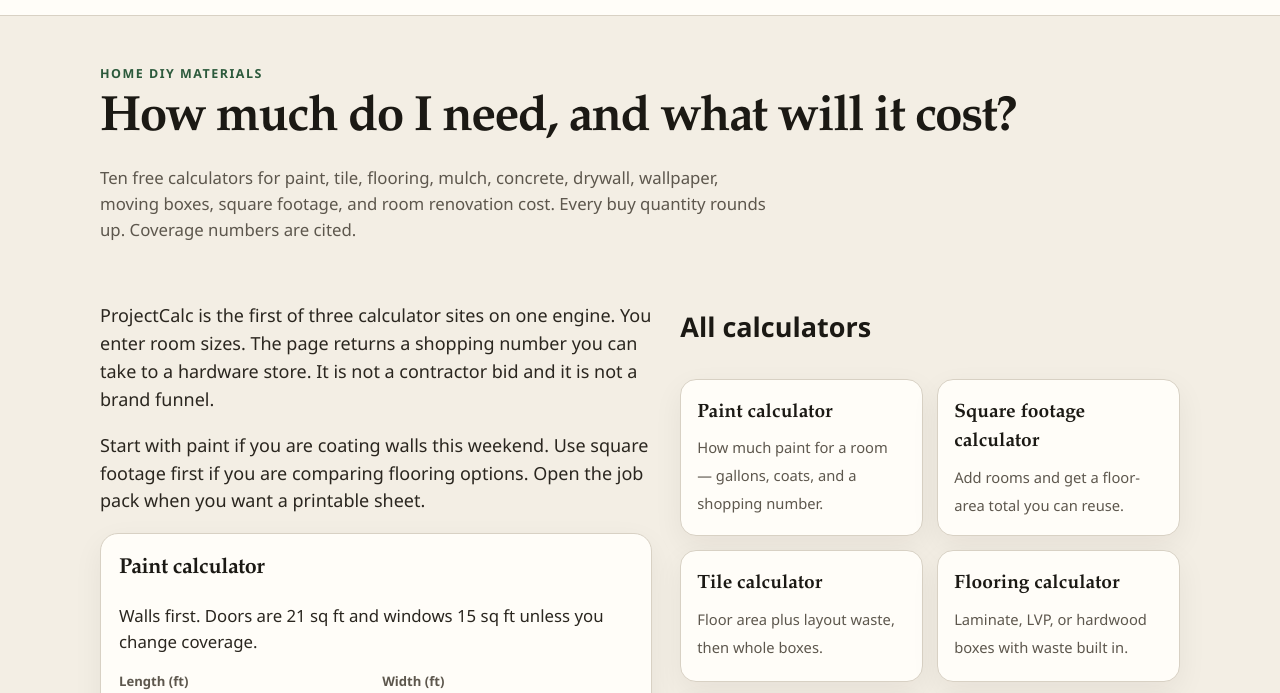
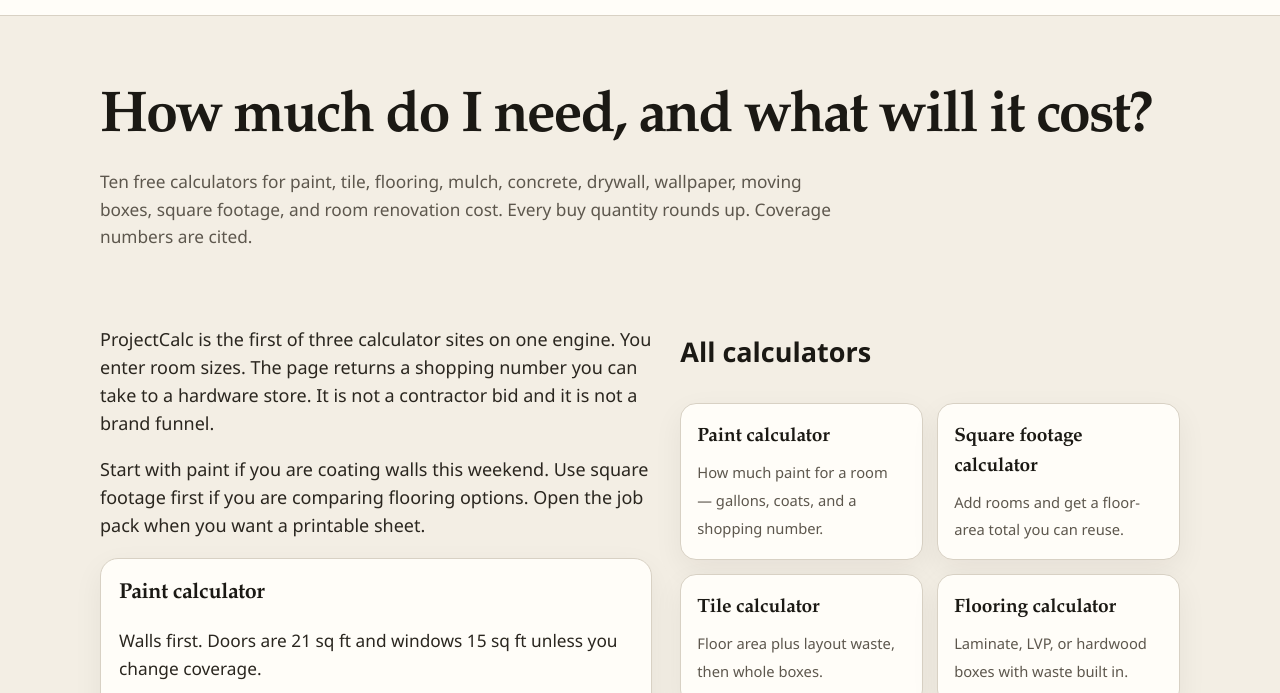
Before and after one commit to stone84949/projectcalc, a website: page index.html in a window 1280 px wide. Shown: the part 53-746 px from the top of the page. Drawn offline with Linux system fonts and the light colour scheme.

Commit message:
bolder home: hero at full strength, live tool cards, themed focus/selection/motion
- hero: drop eyebrow, h1 to clamp(2.4rem,5vw,3.6rem), balanced wrap, wider lede
- tool cards: forest hover/focus response, lift, underlined titles (system tokens only)
- buttons: forest-deep hover, active press
- fix focus ring off-palette gold fallback -> forest; caret/selection/scrollbar themed
- prefers-reduced-motion honored; verified hover/focus/375px/1280px + 64 node + 23 py tests

```diff
--- a/assets/site.css
+++ b/assets/site.css
@@ -13,6 +13,8 @@
   --shadow: 0 10px 30px rgba(27, 25, 20, 0.06);
   --sans: "Segoe UI", "IBM Plex Sans", system-ui, sans-serif;
   --serif: "Iowan Old Style", "Palatino Linotype", Palatino, Georgia, serif;
+  --ease-out: cubic-bezier(0.16, 1, 0.3, 1);
+  --shadow-lift: 0 14px 34px rgba(27, 25, 20, 0.1);
 }
 
 * { box-sizing: border-box; }
@@ -22,12 +24,15 @@ body {
   background: var(--paper);
   color: var(--ink);
   font: 18px/1.55 var(--sans);
+  caret-color: var(--forest);
 }
+::selection { background: var(--forest); color: var(--cream); }
+html { scrollbar-width: thin; scrollbar-color: var(--line) var(--paper); }
 img, svg { max-width: 100%; display: block; }
 a { color: var(--forest); }
 a:hover { color: var(--forest-deep); }
 a:focus-visible, button:focus-visible, input:focus-visible, select:focus-visible {
-  outline: 3px solid var(--d7, #d7a441);
+  outline: 3px solid var(--forest);
   outline-offset: 2px;
 }
 
@@ -87,15 +92,16 @@ nav ul {
 nav a { text-decoration: none; color: var(--muted); font-size: 0.92rem; }
 nav a[aria-current="page"], nav a:hover { color: var(--ink); }
 
-.hero { padding: 48px 0 24px; }
+.hero { padding: 72px 0 40px; }
 .hero h1, h1 {
   font-family: var(--serif);
-  font-size: clamp(2rem, 4vw, 3.1rem);
-  line-height: 1.15;
-  margin: 0 0 12px;
-  letter-spacing: -0.03em;
+  font-size: clamp(2.4rem, 5vw, 3.6rem);
+  line-height: 1.08;
+  margin: 0 0 18px;
+  letter-spacing: -0.035em;
+  text-wrap: balance;
 }
-.lede { color: var(--muted); max-width: 42rem; font-size: 1.05rem; }
+.lede { color: var(--muted); max-width: 46rem; font-size: 1.08rem; line-height: 1.6; }
 .kicker {
   color: var(--forest);
   font-size: 0.78rem;
@@ -120,9 +126,22 @@ nav a[aria-current="page"], nav a:hover { color: var(--ink); }
   color: inherit;
   box-shadow: var(--shadow);
   min-height: 132px;
+  transition: border-color 160ms var(--ease-out), box-shadow 160ms var(--ease-out), transform 160ms var(--ease-out);
 }
-.tool-card strong { display: block; font-family: var(--serif); font-size: 1.2rem; margin-bottom: 6px; }
+.tool-card strong { display: block; font-family: var(--serif); font-size: 1.2rem; margin-bottom: 6px; letter-spacing: -0.01em; transition: color 160ms var(--ease-out); }
 .tool-card span { color: var(--muted); font-size: 0.92rem; }
+.tool-card:hover, .tool-card:focus-visible {
+  border-color: var(--forest);
+  box-shadow: var(--shadow-lift);
+  transform: translateY(-2px);
+}
+.tool-card:hover strong, .tool-card:focus-visible strong {
+  color: var(--forest-deep);
+  text-decoration: underline;
+  text-underline-offset: 4px;
+  text-decoration-thickness: 1.5px;
+}
+.tool-card:active { transform: translateY(0); box-shadow: var(--shadow); }
 
 .layout {
   display: grid;
@@ -184,9 +203,12 @@ button, .btn {
   display: inline-flex;
   align-items: center;
   justify-content: center;
+  transition: background-color 140ms var(--ease-out), transform 140ms var(--ease-out), color 140ms var(--ease-out);
 }
 .btn-primary, button[type="submit"] { background: var(--forest); color: var(--cream); }
+.btn-primary:hover, button[type="submit"]:hover { background: var(--forest-deep); }
 .btn-ghost, button[type="button"] { background: #ece6d8; color: var(--ink); }
+.btn-primary:active, button[type="submit"]:active, .btn-ghost:active, button[type="button"]:active { transform: translateY(1px); }
 .btn-paypal { background: #ffc439; color: #111; }
 .btn-paypal[hidden], .paypal-slot[hidden] { display: none !important; }
 
@@ -255,3 +277,8 @@ button, .btn {
 .prose table { display: block; max-width: 100%; overflow-x: auto; border-collapse: collapse; margin: 12px 0 18px; font-variant-numeric: tabular-nums; }
 .prose th, .prose td { text-align: left; padding: 6px 10px; border-bottom: 1px solid var(--line); white-space: nowrap; }
 .prose thead th { font-weight: 700; }
+
+@media (prefers-reduced-motion: reduce) {
+  .tool-card, .tool-card strong, button, .btn { transition: none; }
+  .tool-card:hover, .tool-card:focus-visible { transform: none; }
+}
--- a/index.html
+++ b/index.html
@@ -41,7 +41,6 @@
   <main id="main">
 
     <div class="wrap hero">
-      <div class="kicker">Home DIY materials</div>
       <h1>How much do I need, and what will it cost?</h1>
       <p class="lede">Ten free calculators for paint, tile, flooring, mulch, concrete, drywall, wallpaper, moving boxes, square footage, and room renovation cost. Every buy quantity rounds up. Coverage numbers are cited.</p>
     </div>
```
Also changed, not shown: 1 other file.
